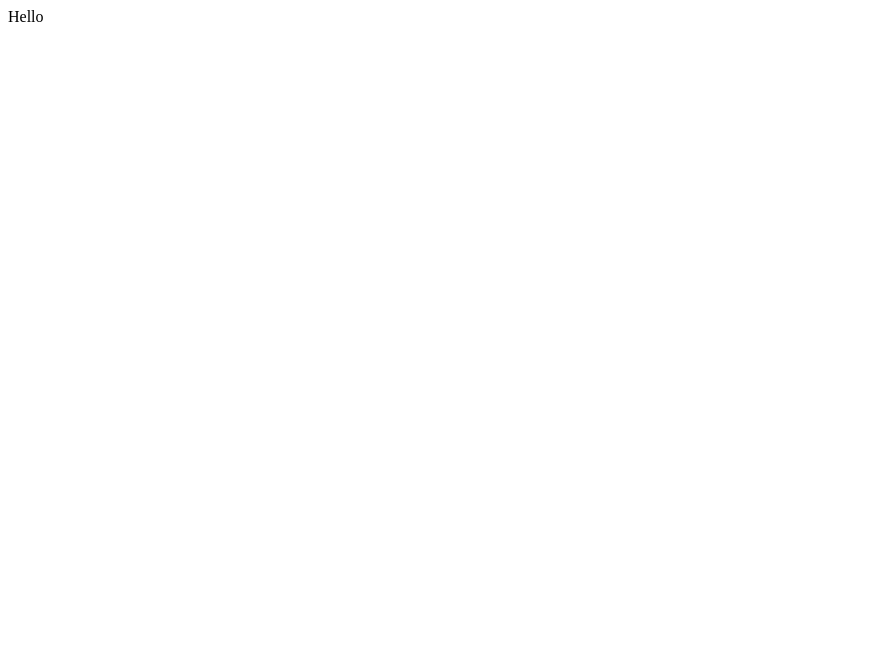
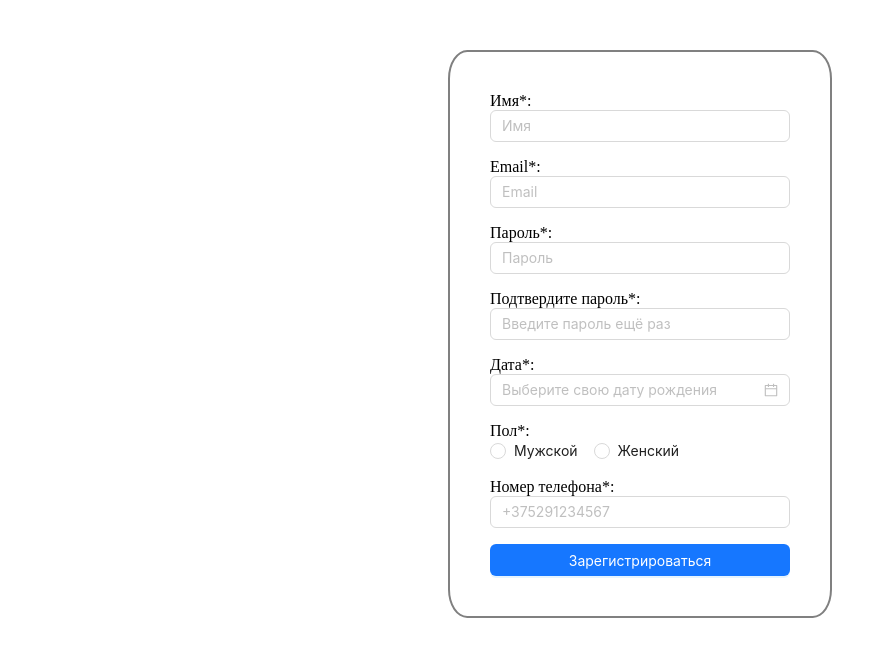
Before and after one commit to kilosha/redev, a React (Create React App) app: page / in a window 1280 px wide. Shown: the top 656 px of the page, without its empty margins (0-887 px from the left). Built offline with nearby package versions, Linux system fonts and the light colour scheme.

Commit message:
add form

```diff
--- a/src/App.js
+++ b/src/App.js
@@ -1,9 +1,9 @@
-
+import RegistrationForm from "./components/RegistrationForm";
 
 function App() {
     return (
         <div className="App">
-            Hello
+            <RegistrationForm />
         </div>
     );
 }
--- /dev/null
+++ b/src/components/RegistrationForm.jsx
@@ -0,0 +1,187 @@
+import { useEffect, useState } from 'react';
+import { useForm, Controller } from 'react-hook-form';
+import { Input, Radio, DatePicker, Button, Modal } from 'antd';
+import { yupResolver } from '@hookform/resolvers/yup';
+import * as yup from 'yup';
+
+const schema = yup.object().shape({
+    name: yup
+        .string()
+        .matches(/^\S*$/, 'В имени не должно быть пробелов')
+        .required('Поле обязательно для заполнения'),
+
+    email: yup
+        .string()
+        .email('Введите корректный email')
+        .required('Поле обязательно для заполнения'),
+
+    password: yup
+        .string()
+        .matches(
+            /^(?=.*[A-Z])[^\s]{6,}$/,
+            'Минимальная длина пароля 6 символов, минимум одна заглавная буква обязательна, пробелов быть не должно',
+        )
+        .required('Поле обязательно для заполнения'),
+
+    passwordConfirmation: yup
+        .string()
+        .oneOf([yup.ref('password')], 'Пароли должны совпадать')
+        .required('Поле обязательно для заполнения'),
+
+    date: yup
+        .date()
+        .max(new Date(Date.now() - 567993600000), 'You must be at least 18 years old')
+        .required('Выберите дату'),
+
+    gender: yup.string().required('Выберите пол'),
+
+    number: yup
+        .string()
+        .test(
+            'correctNumber',
+            'Введите корректный номер телефона',
+            (val) =>
+                val?.trim().length &&
+                /^[+]?[(]?[0-9]{3}[)]?[-\s.]?[0-9]{3}[-\s.]?[0-9]{4,6}$/.test(val),
+        )
+        .required('Поле обязательно для заполнения'),
+});
+
+const RegistrationForm = () => {
+    const [isModalOpen, setIsModalOpen] = useState(false);
+    const [modalData, setModalData] = useState('');
+
+    const {
+        handleSubmit,
+        reset,
+        control,
+        formState: { errors, isSubmitSuccessful },
+    } = useForm({
+        mode: 'onTouched',
+        resolver: yupResolver(schema),
+    });
+
+    const onSubmit = (data) => {
+        console.log(data);
+        setModalData(JSON.stringify(data));
+        setIsModalOpen(true);
+    };
+
+    const handleOk = () => {
+        setIsModalOpen(false);
+        setModalData('');
+    };
+
+    useEffect(() => {
+        if (isSubmitSuccessful) {
+            reset();
+            alert('Пользователь успешно зарегистрирован!');
+        }
+    }, [isSubmitSuccessful, reset]);
+
+    return (
+        <>
+            <form onSubmit={handleSubmit(onSubmit)}>
+                <div>
+                    <label>Имя*:</label>
+                    <Controller
+                        name="name"
+                        control={control}
+                        render={({ field }) => <Input {...field} placeholder="Имя" />}
+                    />
+                    <p>{errors.name?.message}</p>
+                </div>
+
+                <div>
+                    <label>Email*:</label>
+                    <Controller
+                        name="email"
+                        control={control}
+                        render={({ field }) => <Input {...field} placeholder="Email" />}
+                    />
+                    <p>{errors.email?.message}</p>
+                </div>
+
+                <div>
+                    <label>Пароль*:</label>
+                    <Controller
+                        name="password"
+                        control={control}
+                        render={({ field }) => <Input {...field} placeholder="Пароль" />}
+                    />
+                    <p>{errors.password?.message}</p>
+                </div>
+
+                <div>
+                    <label>Подтвердите пароль*:</label>
+                    <Controller
+                        name="passwordConfirmation"
+                        control={control}
+                        render={({ field }) => (
+                            <Input {...field} placeholder="Введите пароль ещё раз" />
+                        )}
+                    />
+                    <p>{errors.passwordConfirmation?.message}</p>
+                </div>
+
+                <div>
+                    <label>Дата*:</label>
+                    <Controller
+                        name="date"
+                        control={control}
+                        render={({ field }) => (
+                            <DatePicker
+                                style={{ display: 'block' }}
+                                {...field}
+                                placeholder="Выберите свою дату рождения"
+                            />
+                        )}
+                    />
+                    <p>{errors.date?.message}</p>
+                </div>
+
+                <div>
+                    <label>Пол*:</label>
+                    <Controller
+                        name="gender"
+                        control={control}
+                        render={({ field }) => (
+                            <Radio.Group {...field} style={{ display: 'block' }}>
+                                <Radio value="male">Мужской</Radio>
+                                <Radio value="female">Женский</Radio>
+                            </Radio.Group>
+                        )}
+                    />
+                    <p>{errors.gender?.message}</p>
+                </div>
+
+                <div>
+                    <label>Номер телефона*:</label>
+                    <Controller
+                        name="number"
+                        control={control}
+                        render={({ field }) => <Input {...field} placeholder="+375291234567" />}
+                    />
+                    <p>{errors.number?.message}</p>
+                </div>
+
+                <Button type="primary" htmlType="submit" block>
+                    Зарегистрироваться
+                </Button>
+            </form>
+
+            <Modal
+                open={isModalOpen}
+                title="Окно подтверждения"
+                footer={[
+                    <Button key="ok" type="primary" onClick={handleOk}>
+                        Got it!
+                    </Button>,
+                ]}>
+                <p>{modalData}</p>
+            </Modal>
+        </>
+    );
+};
+
+export default RegistrationForm;
--- /dev/null
+++ b/src/index.css
@@ -0,0 +1,11 @@
+form {
+    width: 300px;
+    margin: 50px auto;
+    padding: 40px;
+    border: solid gray 2px;
+    border-radius: 5%;
+}
+
+p {
+    color: red;
+}
```
Also changed, not shown: package.json (+6 -1 lines), src/index.js (+5 -3 lines), 1 other file (tests, documents, lock files or other folders).
